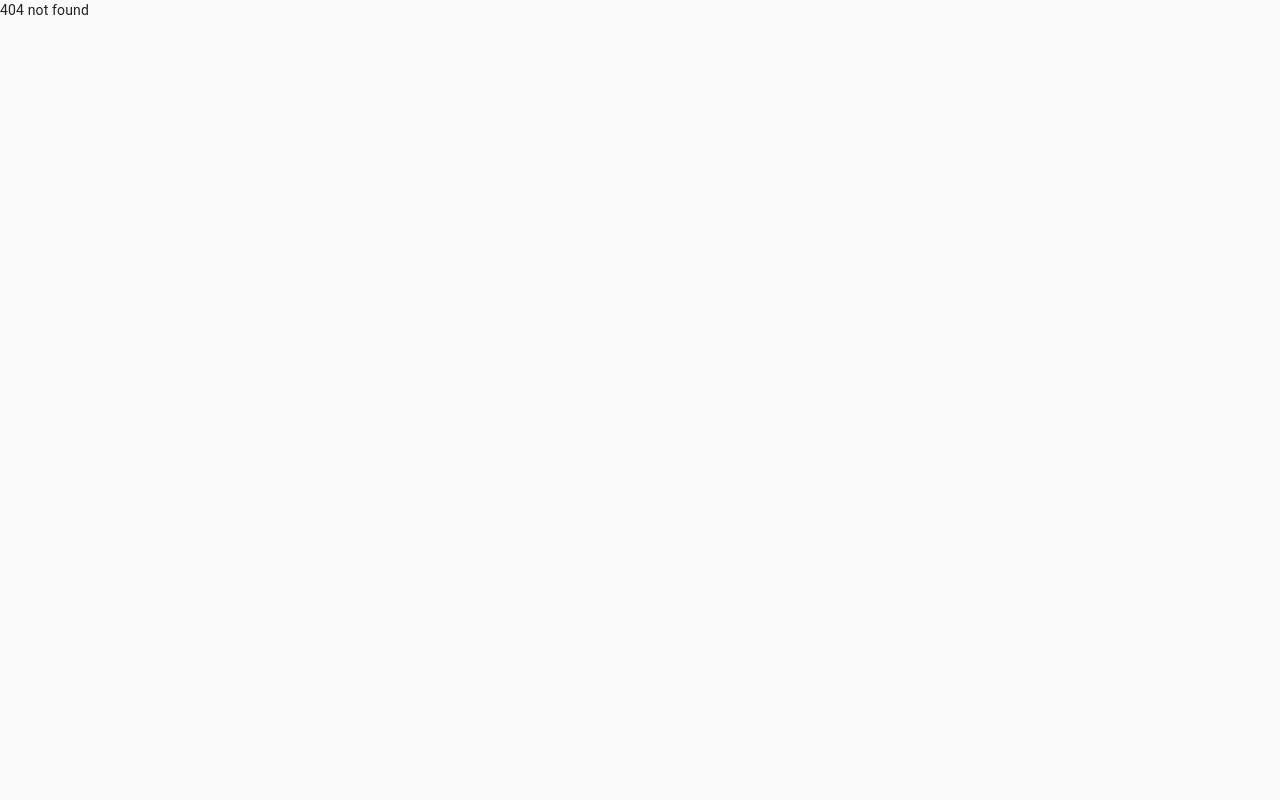
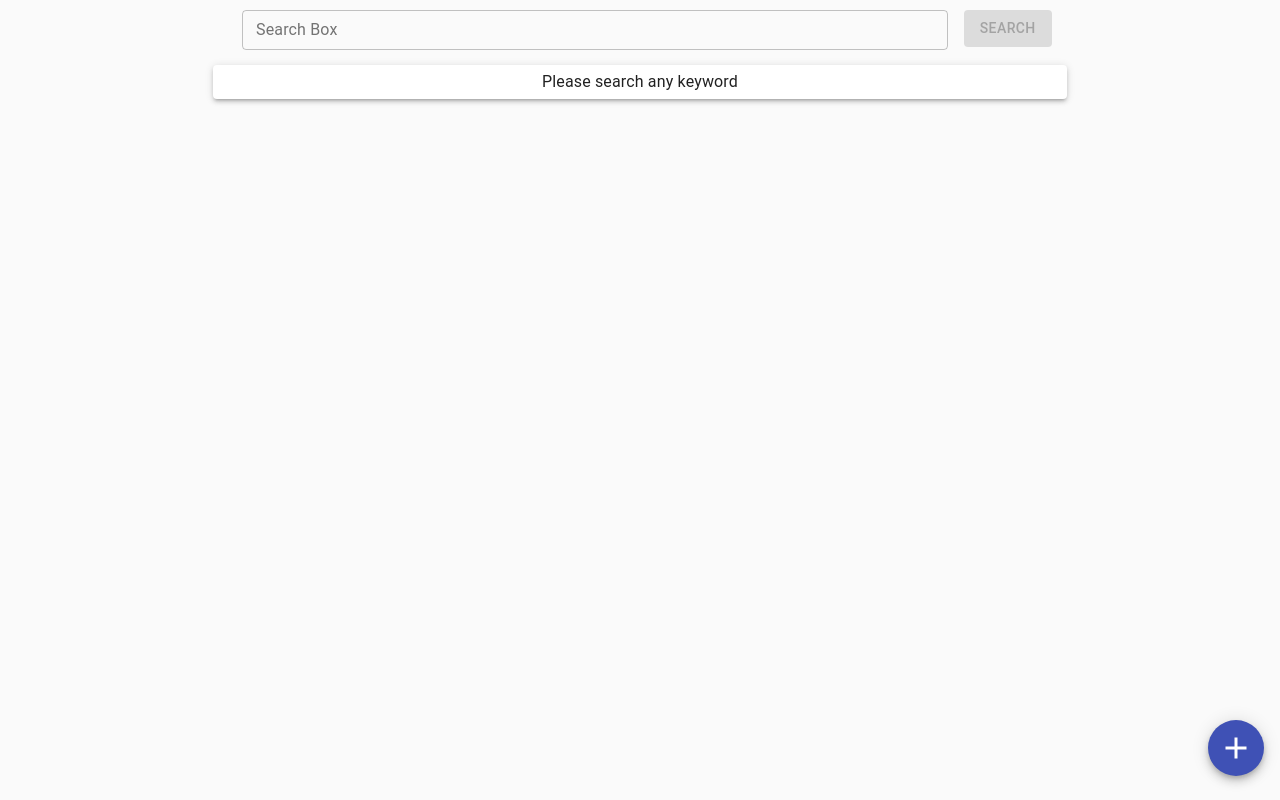
Before and after one commit to microStationCorp/abbr-client, a React (Create React App) app: page / in a window 1280 px wide. Before the commit this address had no page. Built offline with nearby package versions, Linux system fonts and the light colour scheme.

Commit message:
basename added testing 1

```diff
--- a/package.json
+++ b/package.json
@@ -3,6 +3,7 @@
   "version": "0.1.0",
   "private": true,
   "homepage": "https://microstationcorp.github.io/abbr-client/",
+  "addPage": "https://microstationcorp.github.io/abbr-client/add",
   "dependencies": {
     "@material-ui/core": "^4.11.2",
     "@mdi/js": "^5.9.55",
--- a/src/App.js
+++ b/src/App.js
@@ -11,12 +11,12 @@ function App() {
     <>
       <Provider store={store}>
         <CssBaseline />
-        <Router>
+        <Router basename="/abbr-client/">
           <Switch>
-            <Route path="/abbr-client/add">
+            <Route path="/add">
               <AddNewForm />
             </Route>
-            <Route exact path="/abbr-client/">
+            <Route exact path="/">
               <SearchPage />
             </Route>
             <Route path="*">
```
Also changed, not shown: 1 other file (tests, documents, lock files or other folders).
